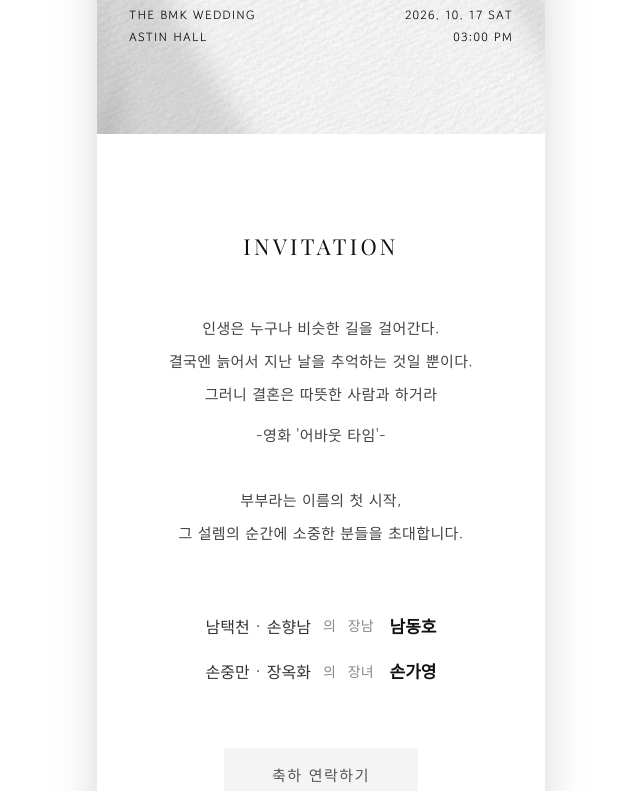
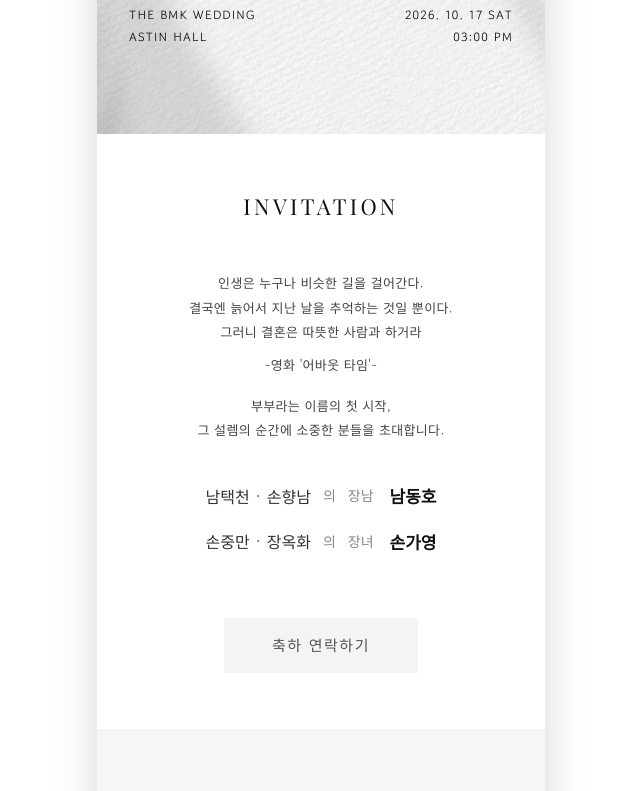
Before and after one commit to camilleson/DHs2KY, a React (Vite) app: page / in a window 1280 px wide. Shown: the part 840-1631 px from the top of the page, without its empty margins (319-959 px from the left). Built offline with nearby package versions, Linux system fonts and the light colour scheme.

Commit message:
style: 인사말 영역 글씨 크기 및 여백 축소(15px→13px, 여백 전반 타이트하게)

```diff
--- a/src/components/Greeting.tsx
+++ b/src/components/Greeting.tsx
@@ -5,18 +5,18 @@ export default function Greeting() {
   const [isContactModalOpen, setIsContactModalOpen] = useState(false);
 
   return (
-    <section className="py-24 px-6 text-center bg-white fade-in">
+    <section className="py-14 px-6 text-center bg-white fade-in">
       <div className="mb-12">
         <h3 className="font-serif text-[22px] tracking-[0.15em] text-[#111]">INVITATION</h3>
       </div>
 
-      <div className="font-sans text-[15px] leading-[2.2] text-[#444] mb-16 tracking-wide">
+      <div className="font-sans text-[13px] leading-[1.9] text-[#444] mb-10 tracking-wide">
         <p>인생은 누구나 비슷한 길을 걸어간다.</p>
         <p>결국엔 늙어서 지난 날을 추억하는 것일 뿐이다.</p>
         <p>그러니 결혼은 따뜻한 사람과 하거라</p>
         <p className="mt-2">-영화 '어바웃 타임'-</p>
 
-        <div className="h-8"></div>
+        <div className="h-4"></div>
 
         <p>부부라는 이름의 첫 시작,</p>
         <p>그 설렘의 순간에 소중한 분들을 초대합니다.</p>
```
